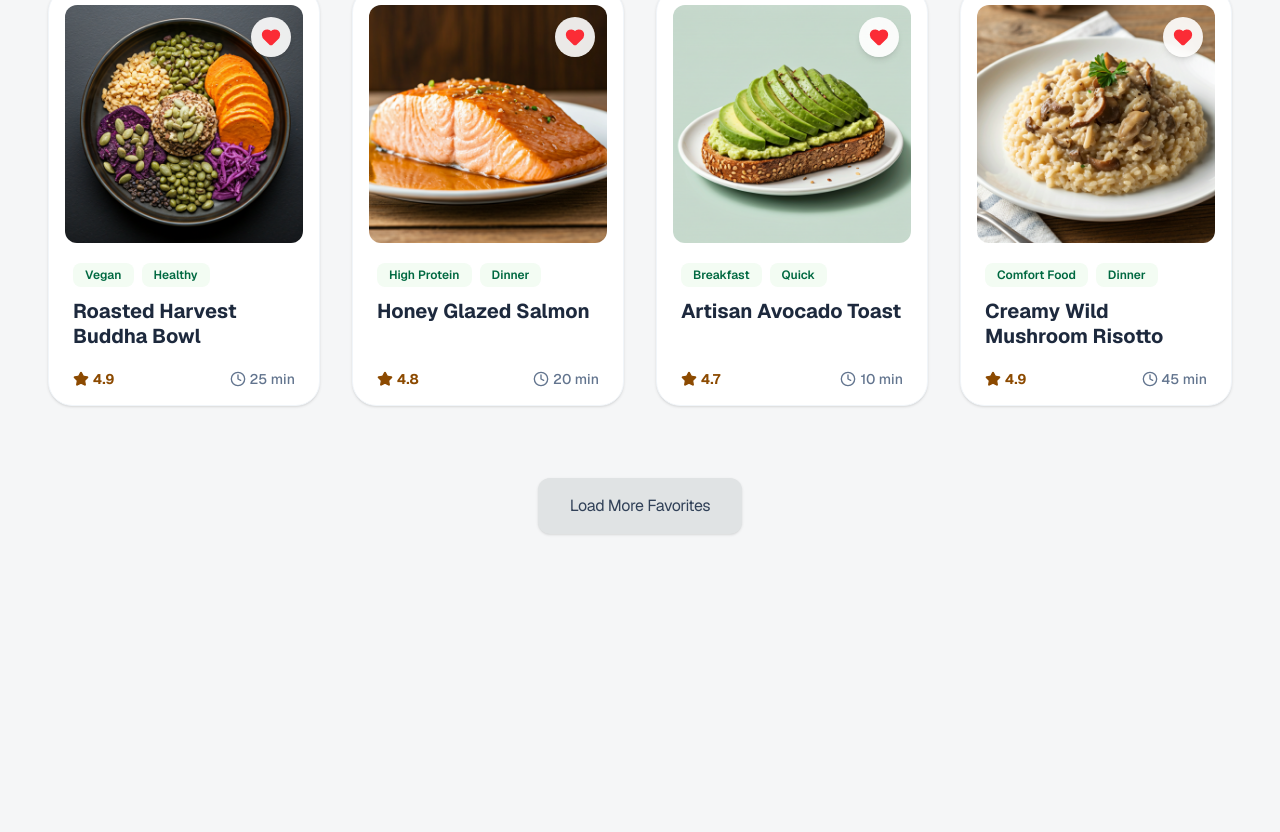
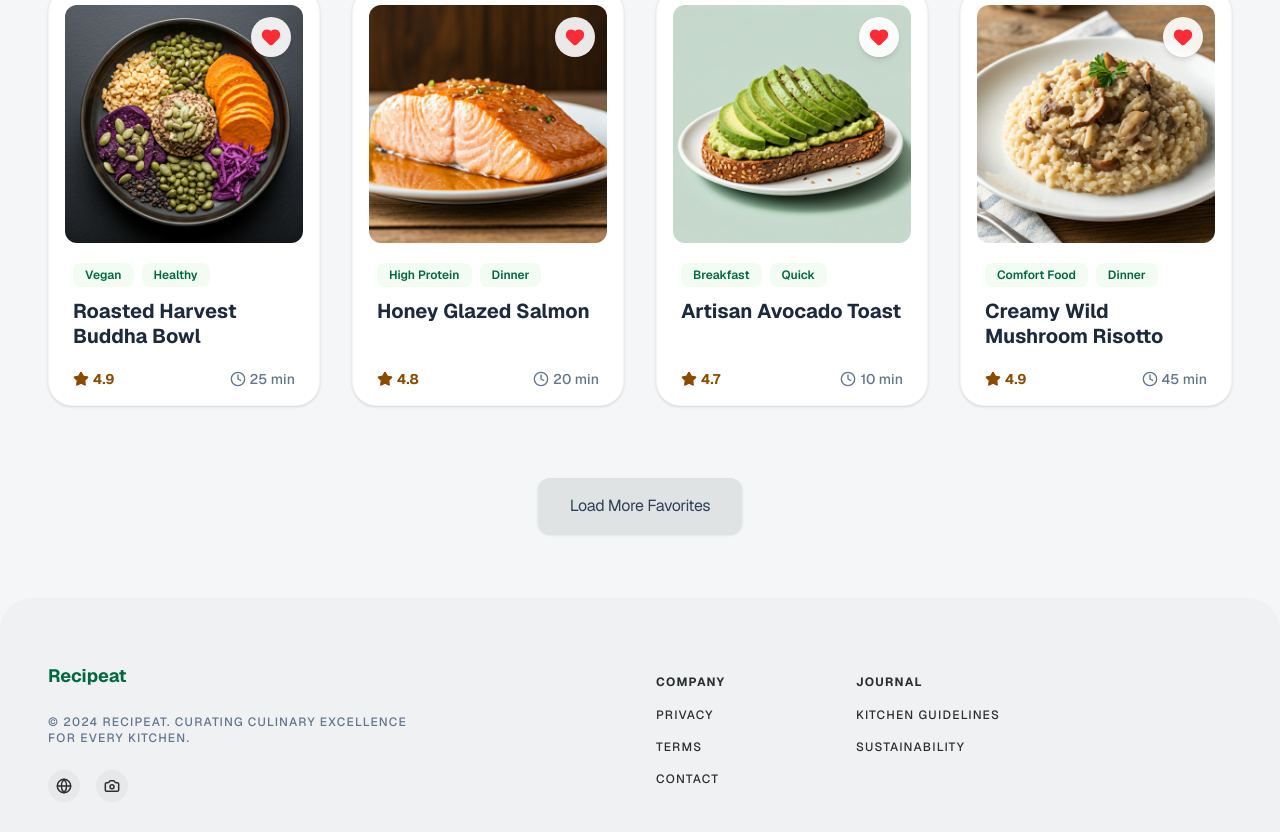
Before and after one commit to haidarpriatama/recipeat, a Next.js app: page /favorites in a window 1280 px wide. Shown: the part 478-1310 px from the top of the page. Before the commit the page ends 1076 px from the top, so only its background shows below. Built offline with nearby package versions, Linux system fonts and the light colour scheme.

Commit message:
feat: add SiteFooter component to FavoritesPage for enhanced layout and content

```diff
--- a/app/favorites/page.js
+++ b/app/favorites/page.js
@@ -1,13 +1,13 @@
-import React from 'react';
-import Image from 'next/image';
+import { footerContent } from "@/components/content/landingContent";
+import SiteFooter from "@/components/layout/SiteFooter";
 // 1. Impor ikon dari lucide-react di bagian atas
-import { Heart, Star, Clock, Search } from 'lucide-react';
+import { Clock, Heart, Search, Star } from "lucide-react";
 
 export default function FavoritesPage() {
   return (
-    <div className="min-h-screen bg-[#f5f6f7] pt-24 pb-12 font-body">
-
-      <main className="max-w-7xl mx-auto px-6 md:px-12 space-y-10">
+    <>
+      <div className="min-h-screen bg-[#f5f6f7] pt-24 pb-12 font-body">
+        <main className="max-w-7xl mx-auto px-6 md:px-12 space-y-10">
 
         {/* --- SECTION 1: HEADER BANNER & SEARCH --- */}
         <header className="flex flex-col md:flex-row justify-between items-start md:items-center gap-6 bg-[#e6e8ea] p-8 md:p-10 rounded-[2rem]">
@@ -197,7 +197,15 @@ export default function FavoritesPage() {
           </button>
         </div>
 
-      </main>
-    </div>
+        </main>
+      </div>
+
+      <SiteFooter
+        brand={footerContent.brand}
+        legalText={footerContent.legalText}
+        socialItems={footerContent.socialItems}
+        linkGroups={footerContent.linkGroups}
+      />
+    </>
   );
 }
```
